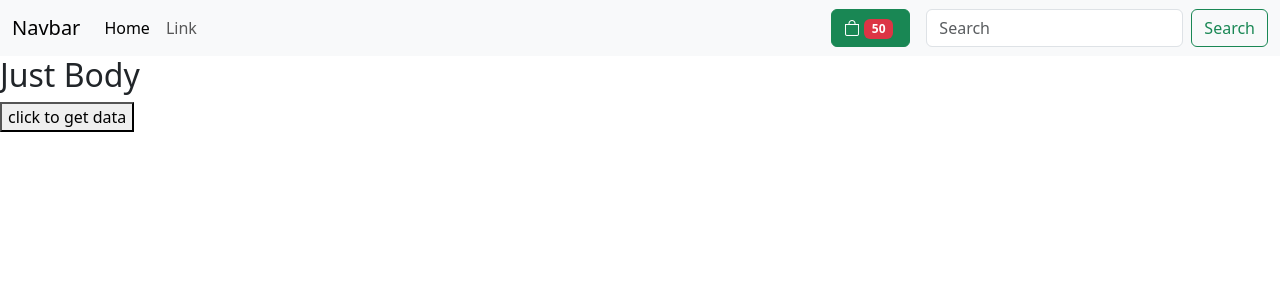
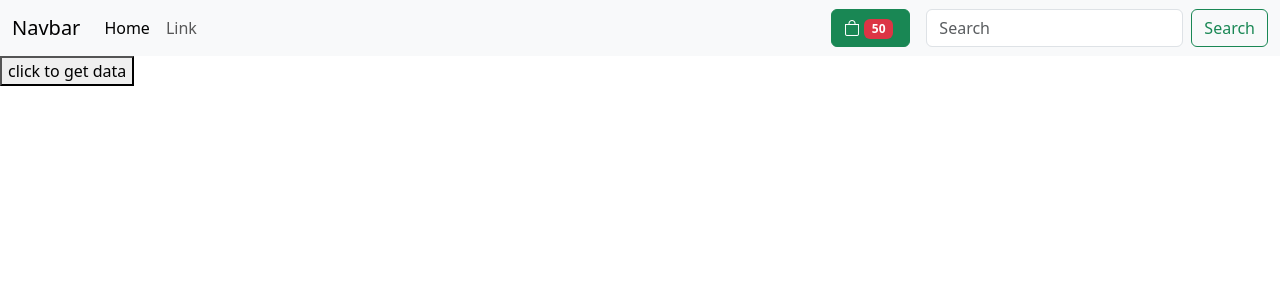
Before and after one commit to DilshodMahmudov0156/start-up, a React (Create React App) app: page / in a window 1280 px wide. Shown: the top 300 px of the page. Built offline with nearby package versions, Linux system fonts and the light colour scheme.

Commit message:
i started working on our start up

```diff
--- a/src/components/body.js
+++ b/src/components/body.js
@@ -3,7 +3,7 @@ import React from 'react';
 function Body() {
     return (
         <div>
-            <h2>Just Body</h2>
+
         </div>
     );
 }
```
